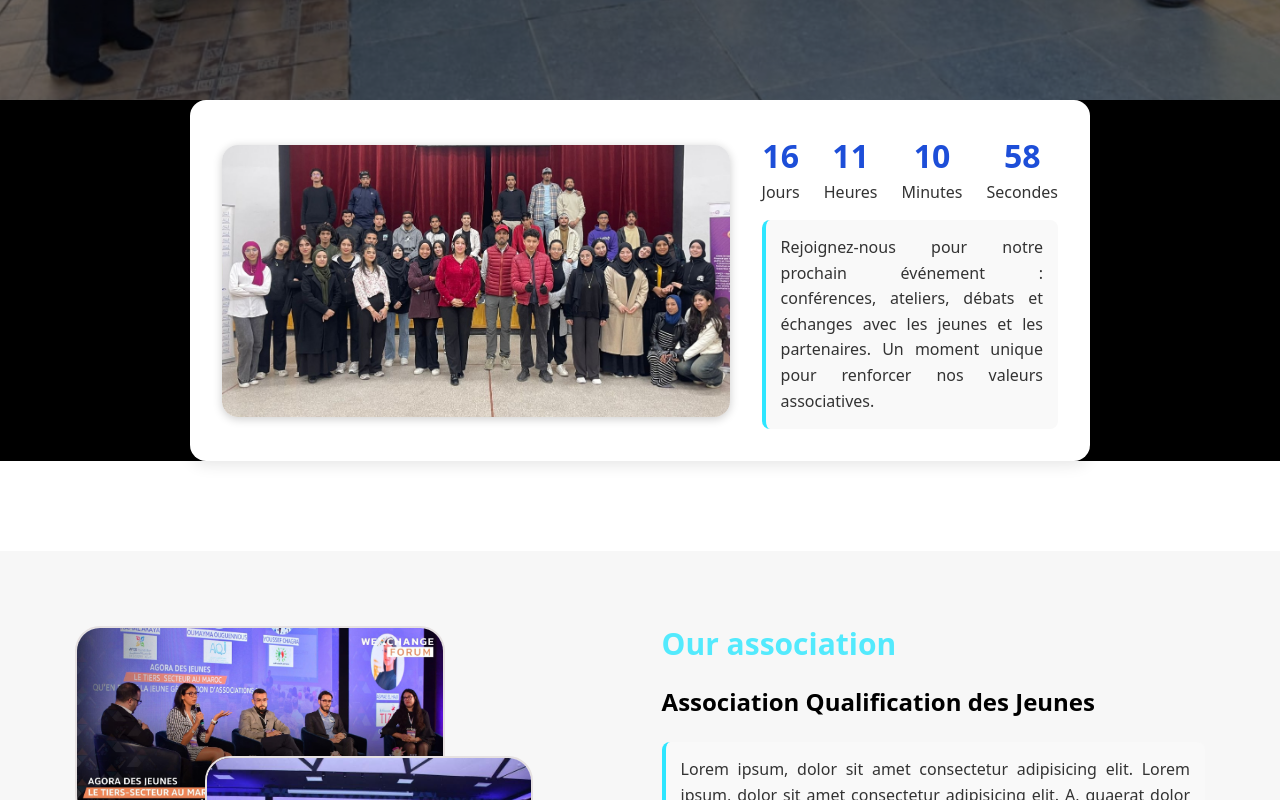
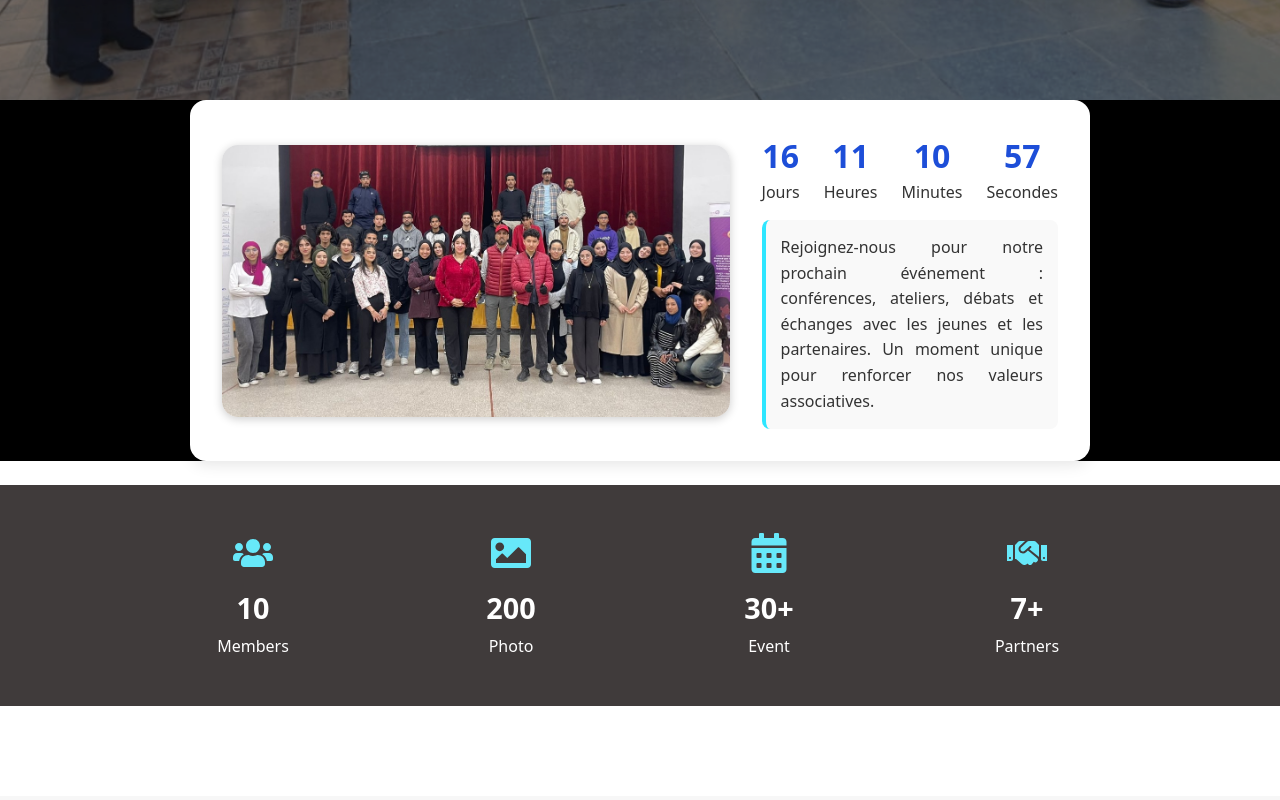
Before and after one commit to NaomiMeig/Site-Association, a React (Vite) app: page / in a window 1280 px wide. Shown: the part 820-1620 px from the top of the page. Built offline with nearby package versions, Linux system fonts and the light colour scheme.

Commit message:
modif contact,stats,styles

```diff
--- a/package.json
+++ b/package.json
@@ -15,6 +15,7 @@
     "axios": "^1.8.4",
     "react": "^19.0.0",
     "react-dom": "^19.0.0",
+    "react-icons": "^5.5.0",
     "react-router-dom": "^7.5.0",
     "react-slick": "^0.30.3",
     "slick-carousel": "^1.8.1"
--- /dev/null
+++ b/src/components/BarStats/Counter.jsx
@@ -0,0 +1,24 @@
+import React, { useEffect, useState } from 'react';
+
+export default function Counter({ end, duration = 2000 }) {
+  const [count, setCount] = useState(0);
+
+  useEffect(() => {
+    let start = 0;
+    const increment = end / (duration / 10);
+
+    const timer = setInterval(() => {
+      start += increment;
+      if (start >= end) {
+        clearInterval(timer);
+        setCount(end);
+      } else {
+        setCount(Math.ceil(start));
+      }
+    },10);
+
+    return () => clearInterval(timer);
+  }, [end, duration]);
+
+  return <span>{count}</span>;
+}
--- /dev/null
+++ b/src/components/BarStats/Stats.jsx
@@ -0,0 +1,33 @@
+import React from 'react';
+import '../../styles/Stats.css';
+import Counter from './Counter'
+import { FaUsers, FaImage, FaCalendarAlt, FaHandshake } from 'react-icons/fa';
+
+export default function Stats() {
+  return (
+    <section className="social-proof">
+      <div className="proof-container">
+        <div className="proof-item">
+          <FaUsers className="stat-icon" />
+          <p className="stat-number"><Counter end={10} /></p>
+          <p className="stat-label">Members</p>
+        </div>
+        <div className="proof-item">
+          <FaImage className="stat-icon" />
+          <p className="stat-number"><Counter end={200}/></p>
+          <p className="stat-label">Photo</p>
+        </div>
+        <div className="proof-item">
+          <FaCalendarAlt className="stat-icon" />
+          <p className="stat-number"><Counter end={30}/>+</p>
+          <p className="stat-label">Event</p>
+        </div>
+        <div className="proof-item">
+          <FaHandshake className="stat-icon" />
+          <p className="stat-number"><Counter end={7}/>+</p>
+          <p className="stat-label">Partners</p>
+        </div>
+      </div>
+    </section>
+  );
+}
--- a/src/components/Compartiment/Compartiment.jsx
+++ b/src/components/Compartiment/Compartiment.jsx
@@ -5,12 +5,12 @@ function Compartiment() {
         color : "#2de6ff",
         marginLeft : "9%",
         paddingTop: "5%",
-        height : "50px",
+        height : "70px",
         fontWeight: "800",
         fontSize : "40px"
     }
 
-    return <div className="bg-black mt-20 h-150">
+    return <div className="bg-black mt-20 h-200">
         <h1 style={style}>Our partners</h1> <br /><br /><br /><br /><br />
         <Bloc1 /><br /><br /><br /><br />
         <p style={{color : "#2de6ff" ,maxWidth : "1000px" , width:"40%", marginLeft : "9%",fontWeight: "600"}}>
--- /dev/null
+++ b/src/components/footer/Footer.jsx
@@ -0,0 +1,11 @@
+import "../../styles/Footer.css"
+
+function Footer(){
+
+
+    return <div>
+        <img src="src/assets/AQJ_Logo-workjob.png" alt="LogoJob" />
+    </div>
+}
+
+export default Footer
--- a/src/pages/Contact.jsx
+++ b/src/pages/Contact.jsx
@@ -1,7 +1,7 @@
 export default function Contact() {
     return (
-      <div className="p-6 max-w-3xl mx-auto">
-        <h2 className="text-2xl font-bold text-blue-700">Contactez-nous</h2>
+      <div className="p-6 max-w-3xl mx-auto bg-white rounded-2xl ">
+        <h2 className="text-2xl font-bold text-cyan-300">Contactez-nous</h2>
         <p className="mt-2 text-gray-600 mb-4">
           Une question ? Une proposition ? Écrivez-nous ici !
         </p>
@@ -23,7 +23,7 @@ export default function Contact() {
           ></textarea>
           <button
             type="submit"
-            className="bg-blue-600 text-white px-6 py-2 rounded hover:bg-blue-700"
+            className="bg-cyan-300 text-white px-6 py-2 rounded hover:bg-blue-700"
           >
             Envoyer
           </button>
--- a/src/pages/Home.jsx
+++ b/src/pages/Home.jsx
@@ -5,6 +5,9 @@ import "slick-carousel/slick/slick-theme.css"
 import Arrierre from '../components/Arrierre'
 import Element2 from '../components/Element2'
 import Compartiment from '../components/Compartiment/Compartiment'
+import Stats from '../components/BarStats/Stats'
+import Contact from './Contact'
+import Footer from '../components/footer/Footer'
 
 const images = [
   '/src/assets/img1.jpeg',
@@ -82,14 +85,15 @@ export default function Home() {
           ))}
         </Slider>
 
-       <div>
-
-        <Arrierre />
-
-       </div>
+       <div><Arrierre /></div> <br />
+       <div><Stats/></div>
         <div> <Element2 /></div>
         <div><Compartiment/> </div>
+
+        <div className="bg-gray-800 "><Contact/></div>
+        <footer className='bg-black'> <Footer/></footer>
       </div>
+
     </>
   )
 }
--- /dev/null
+++ b/src/styles/Stats.css
@@ -0,0 +1,48 @@
+:root {
+    --primary: #67E8F9;
+    --background: #403b3b;
+    --text: #ffffff;
+  }
+
+  .social-proof {
+    background-color: var(--background);
+    padding: 3rem 2rem;
+    text-align: center;
+  }
+
+  .proof-container {
+    display: flex;
+    justify-content: space-around;
+    gap: 2rem;
+    flex-wrap: wrap;
+    max-width: 1000px;
+    margin: 0 auto;
+  }
+
+  .proof-item {
+    flex: 1 1 180px;
+    min-width: 150px;
+    display: flex;
+    flex-direction: column;
+    align-items: center;
+    color: var(--text);
+  }
+
+  .stat-icon {
+    font-size: 2.5rem;
+    color: var(--primary);
+    margin-bottom: 0.5rem;
+  }
+
+  .stat-number {
+    font-size: 1.8rem;
+    font-weight: bold;
+    margin: 0.3rem 0;
+    color: var(--text);
+  }
+
+  .stat-label {
+    font-size: 1rem;
+    font-weight: 500;
+    color: var(--text);
+  }
```
Also changed, not shown: src/assets/AQJ_Logo-workjob.png (added), src/styles/Footer.css (added), 1 other file (tests, documents, lock files or other folders).
